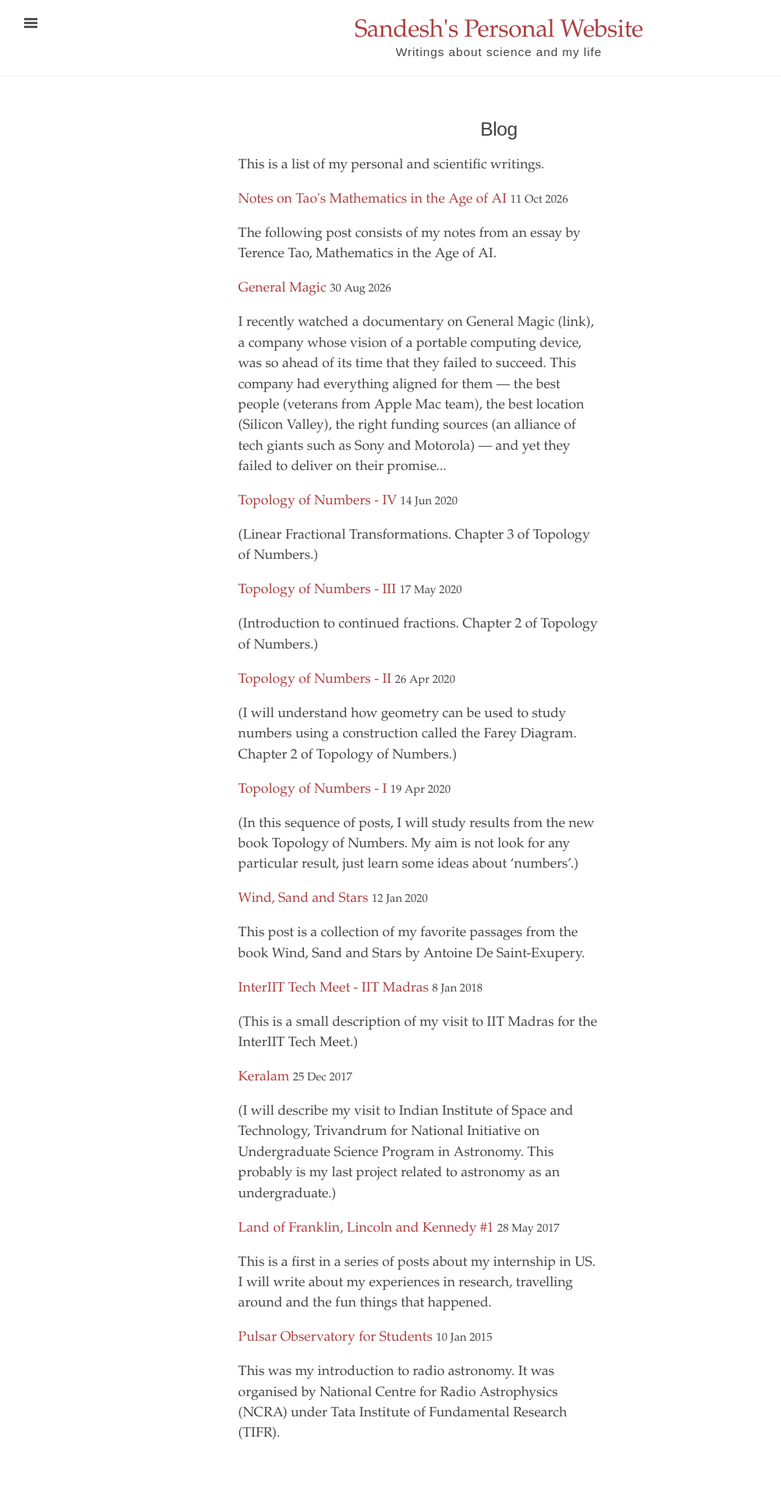
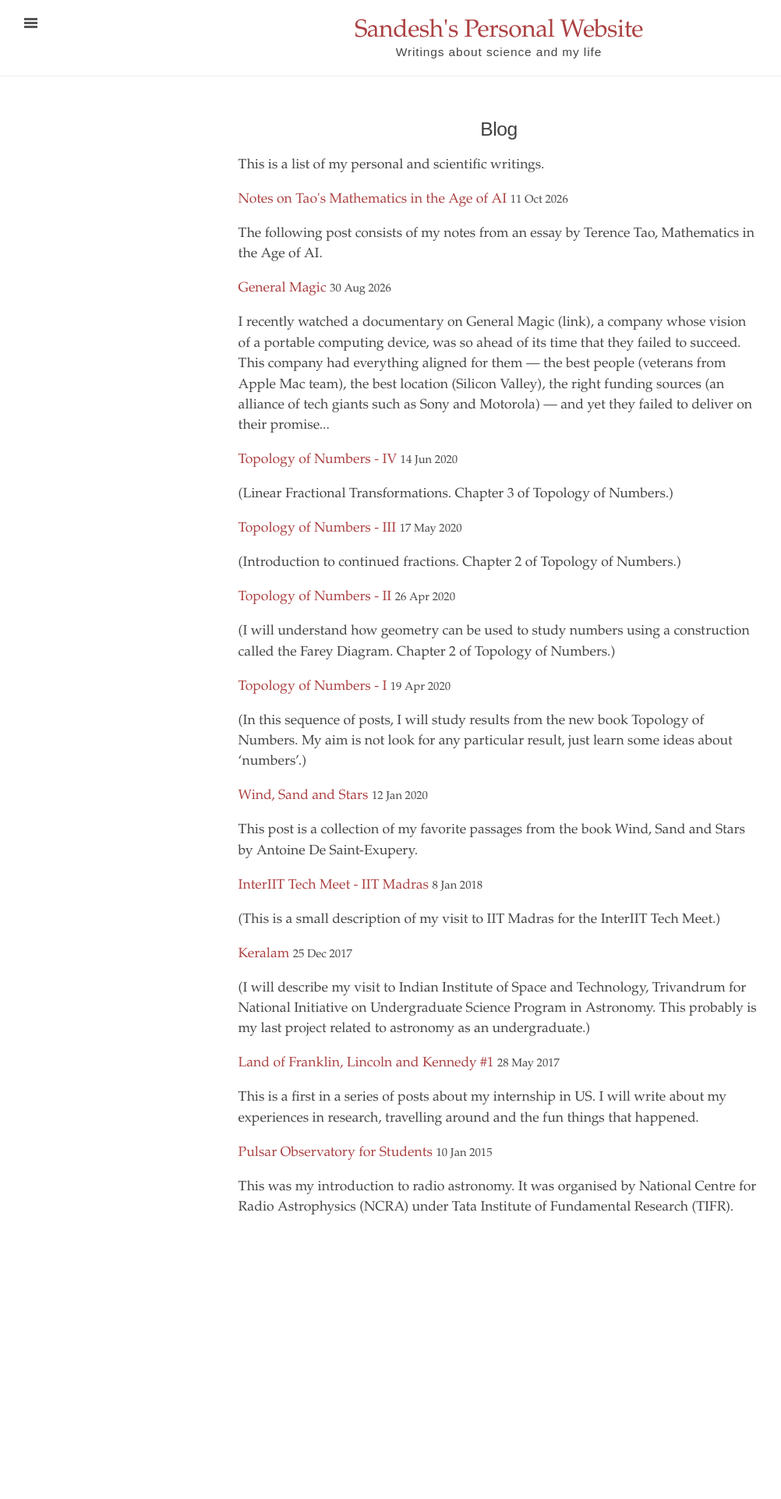
Before and after one commit to sandeshkalantre/sandeshkalantre.github.io, a Jekyll site: the page built from blog_index.md, in a window 1280 px wide. Shown: the whole page at 78% size, without its empty margins (0-1002 px from the left). Built offline with Jekyll 4.4.1, drawn with Linux system fonts in a browser that asks for light colours; after the commit the page ends 1633 px from its top, so only the background shows below that.

Commit message:
Widen blog index content to match post width
Co-Authored-By: Claude Sonnet 5.5 <noreply@anthropic.com>

```diff
--- a/_layouts/blog.html
+++ b/_layouts/blog.html
@@ -12,7 +12,7 @@ layout: default
     </div>
     <div class="row">
       <div class="col-lg-2"></div>
-      <div class="col-lg-8 col-offset-1" style="width:70%">
+      <div class="col-lg-8 col-offset-1">
         <article lang="en">
           {{ content }}
           {% for post in site.posts %}
```
